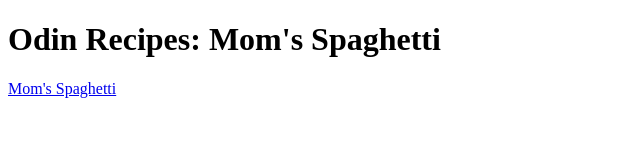
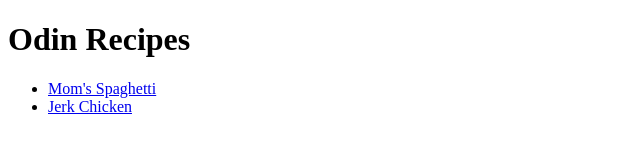
Before and after one commit to tisaiahp2/odin-recipes, a plain HTML site: page index.html in a window 1280 px wide. Shown: the whole page, without its empty margins (0-640 px from the left). Drawn offline with Linux system fonts and the light colour scheme.

Commit message:
Added Jerk Chicken

```diff
--- a/index.html
+++ b/index.html
@@ -1,11 +1,16 @@
 <!DOCTYPE html>
 <html lang="en">
+    <head>
     <meta charset="UTF-8">
     <title>
         Odin Recipes
     </title>
+    </head>
     <body>
-        <h1>Odin Recipes: Mom's Spaghetti</h1>
-        <a href="recipes/momsspaghetti.html" target="_blank">Mom's Spaghetti</a>
+        <h1>Odin Recipes</h1>
+        <ul>
+        <li><a href="recipes/momsspaghetti.html" target="_blank">Mom's Spaghetti</a></li>
+        <li><a href="recipes/jerkchicken.html" target="_blank">Jerk Chicken</a></li>
+        </ul>
     </body>
 </html>
```
